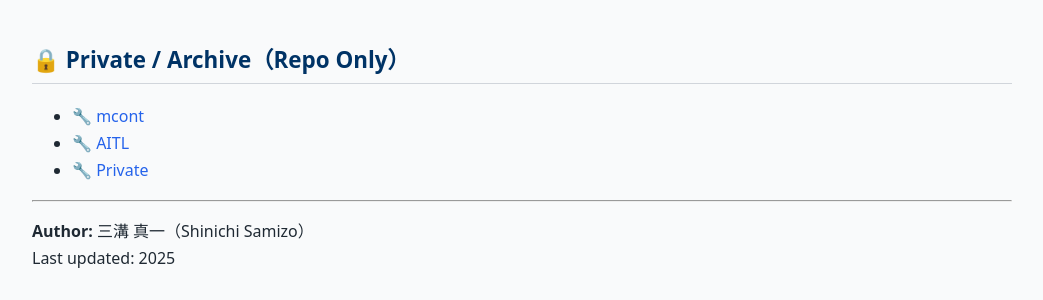
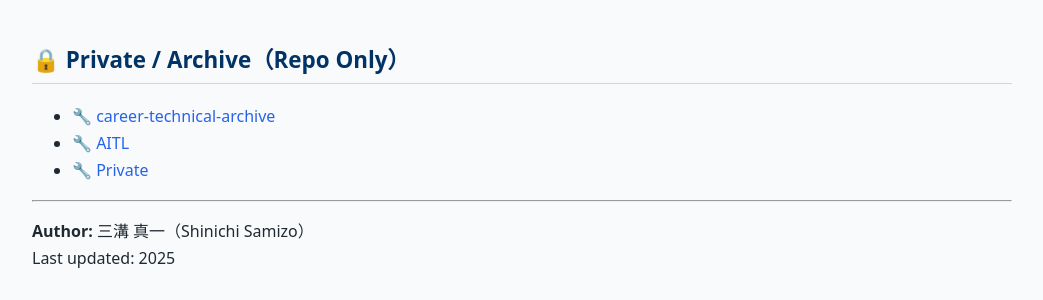
Before and after one commit to Samizo-AITL/Samizo-AITL.github.io, a Jekyll site: the page built from repo-index.md, in a window 1280 px wide and 900 px high, scrolled down 3017 px. Shown: the part 595-895 px from the top of the window, without its empty margins (118-1161 px from the left). Built offline with Jekyll 4.4.1, drawn with Linux system fonts in a browser that asks for light colours.

Commit message:
Update repo-index.md

```diff
--- a/repo-index.md
+++ b/repo-index.md
@@ -121,7 +121,7 @@ Samizo-AITL における **全リポジトリ横断リンク集**
 
 ## 🔒 Private / Archive（Repo Only）
 
-- 🔧 [mcont](https://github.com/Samizo-AITL/mcont)
+- 🔧 [career-technical-archive](https://github.com/Samizo-AITL/career-technical-archive)
 - 🔧 [AITL](https://github.com/Samizo-AITL/AITL)
 - 🔧 [Private](https://github.com/Samizo-AITL/Private)
 
```
